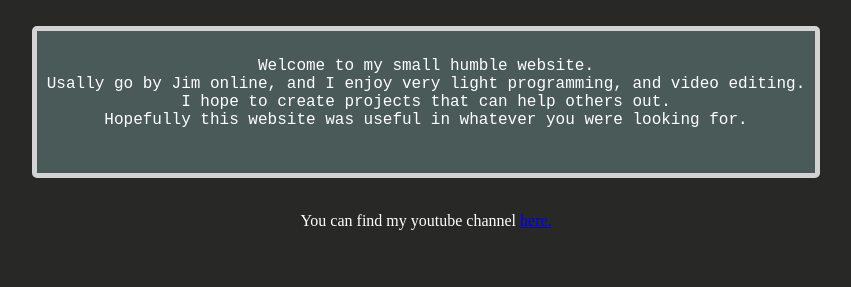
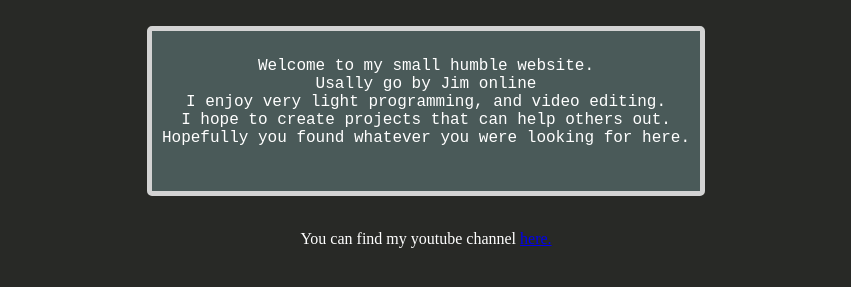
Before and after one commit to 2Cold4Jim/2ColdJim, a plain HTML site: page Page_About.html in a window 1280 px wide. Shown: the part 165-452 px from the top of the page, without its empty margins (214-1065 px from the left). Drawn offline with Linux system fonts and the light colour scheme.

Commit message:
Update Page_About.html

```diff
--- a/Page_About.html
+++ b/Page_About.html
@@ -58,9 +58,10 @@
 <div class="textbox">
 	<pre style="text-align:center;font-size:16px;color:white;">
 Welcome to my small humble website.
-Usally go by Jim online, and I enjoy very light programming, and video editing.
+Usally go by Jim online
+I enjoy very light programming, and video editing.
 I hope to create projects that can help others out.
-Hopefully this website was useful in whatever you were looking for.
+Hopefully you found whatever you were looking for here.
    </pre>
 </div>
 <br>
```
